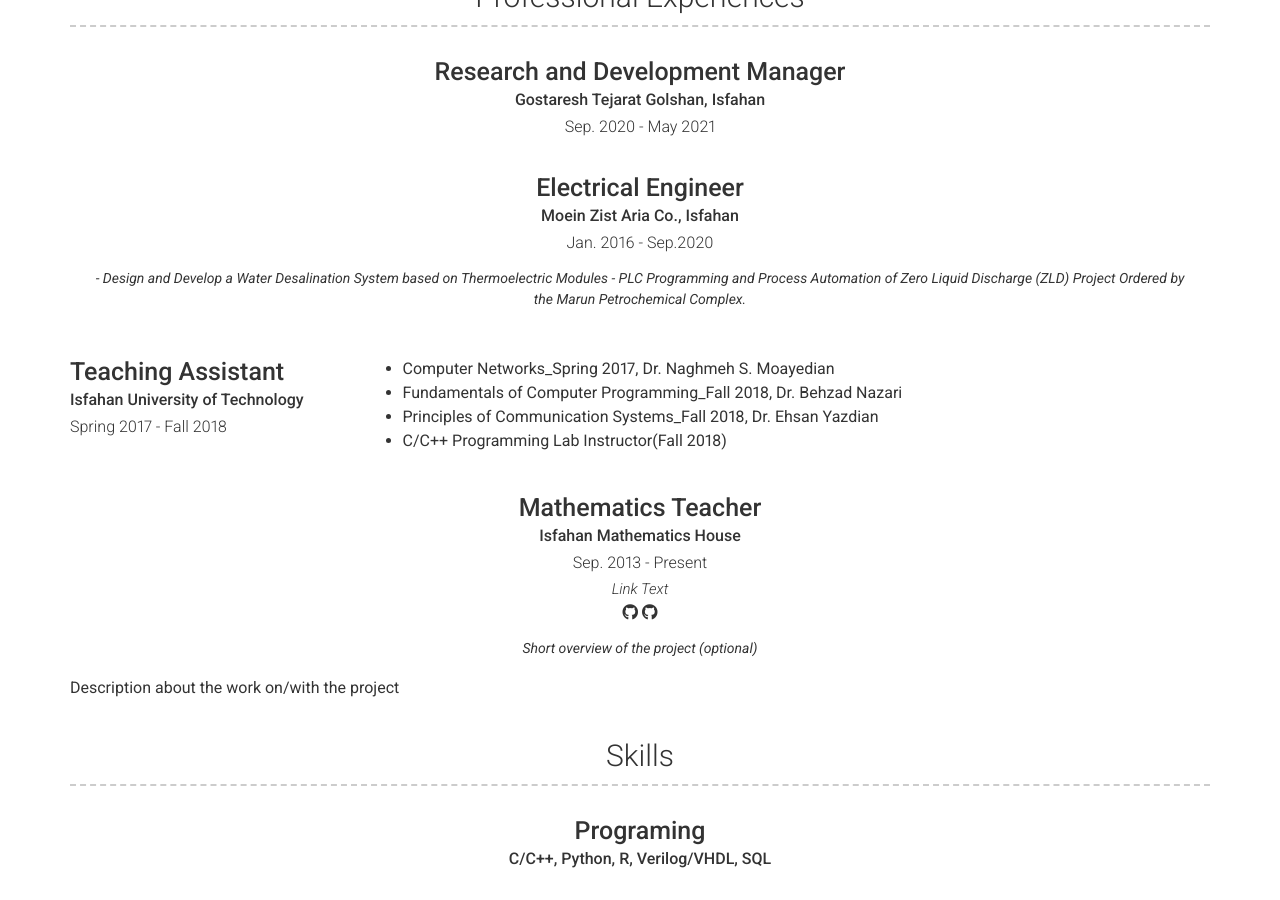
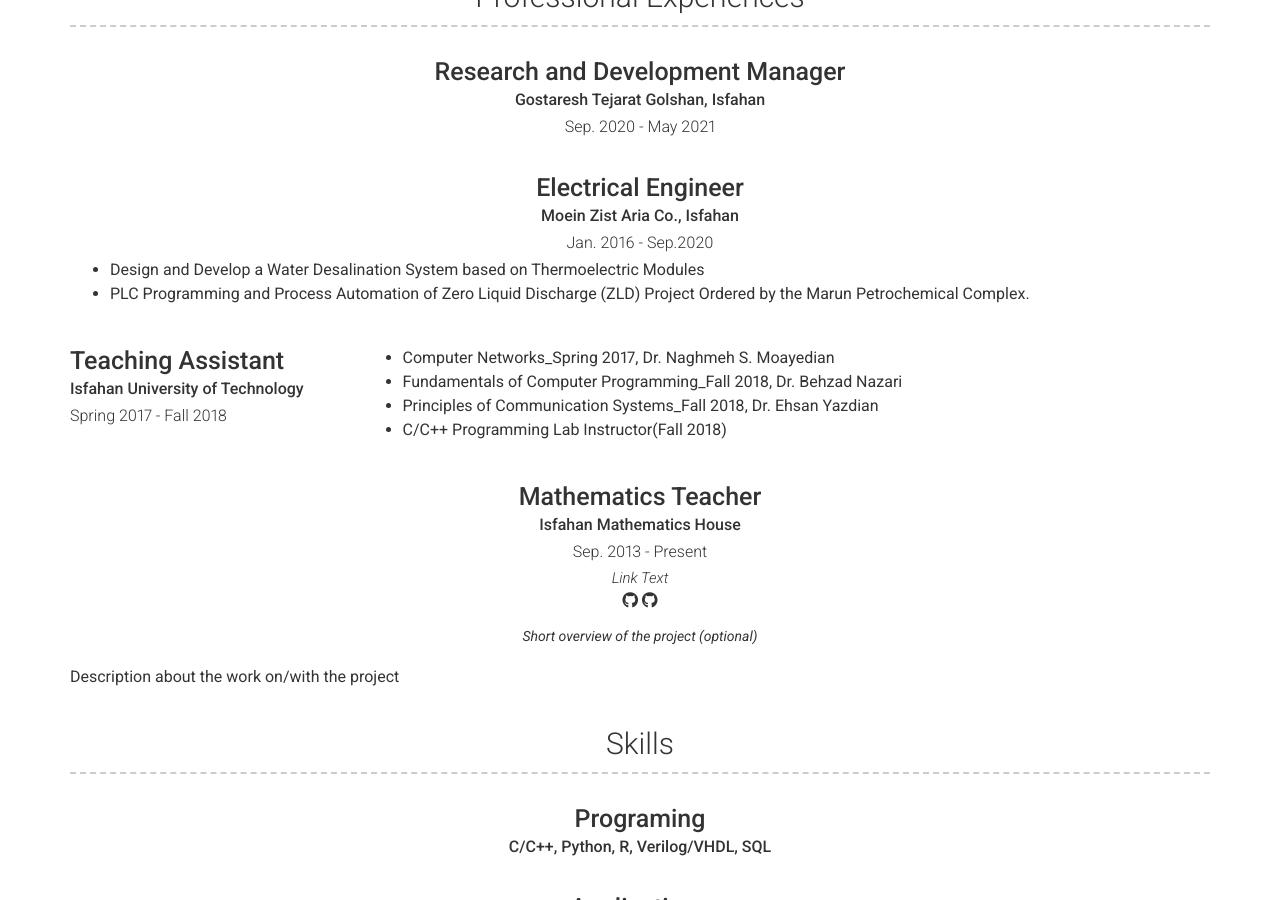
Before and after one commit to ashourzadeh7/ashourzadeh7.github.io, a Jekyll site: the page built from index.md, in a window 1280 px wide and 900 px high, scrolled down 1435 px. Built offline with Jekyll 4.4.1, drawn with Linux system fonts in a browser that asks for light colours; nearby versions of some CDN libraries; part of the change alters nothing that is shown.

```diff
--- a/_config.yml
+++ b/_config.yml
@@ -118,7 +118,7 @@ content:
         title: Electrical Engineer
         sub_title: Moein Zist Aria Co., Isfahan
         caption: Jan. 2016 - Sep.2020
-        quote: >
+        description: |
             - Design and Develop a Water Desalination System based on Thermoelectric Modules
             - PLC Programming and Process Automation of Zero Liquid Discharge (ZLD) Project Ordered by the Marun Petrochemical Complex.
 
@@ -138,7 +138,7 @@ content:
         title:   Mathematics Teacher
         sub_title: Isfahan Mathematics House
         caption: Sep. 2013 - Present
-        quote: |
+        description: |
             - Tutoring Mathematics Workshops for Students and Teachers (Under the Supervision of Dr. Ali Rejali)
             - Mentor of Design Thinking Workshops Based on Stanford Method and POLY UP Workshops (under the Supervision of Dr. Yahya Tabesh)
             - Jury Member of Iran Mathematics A-Lympiad (Fall 2014 - 2020)
```
